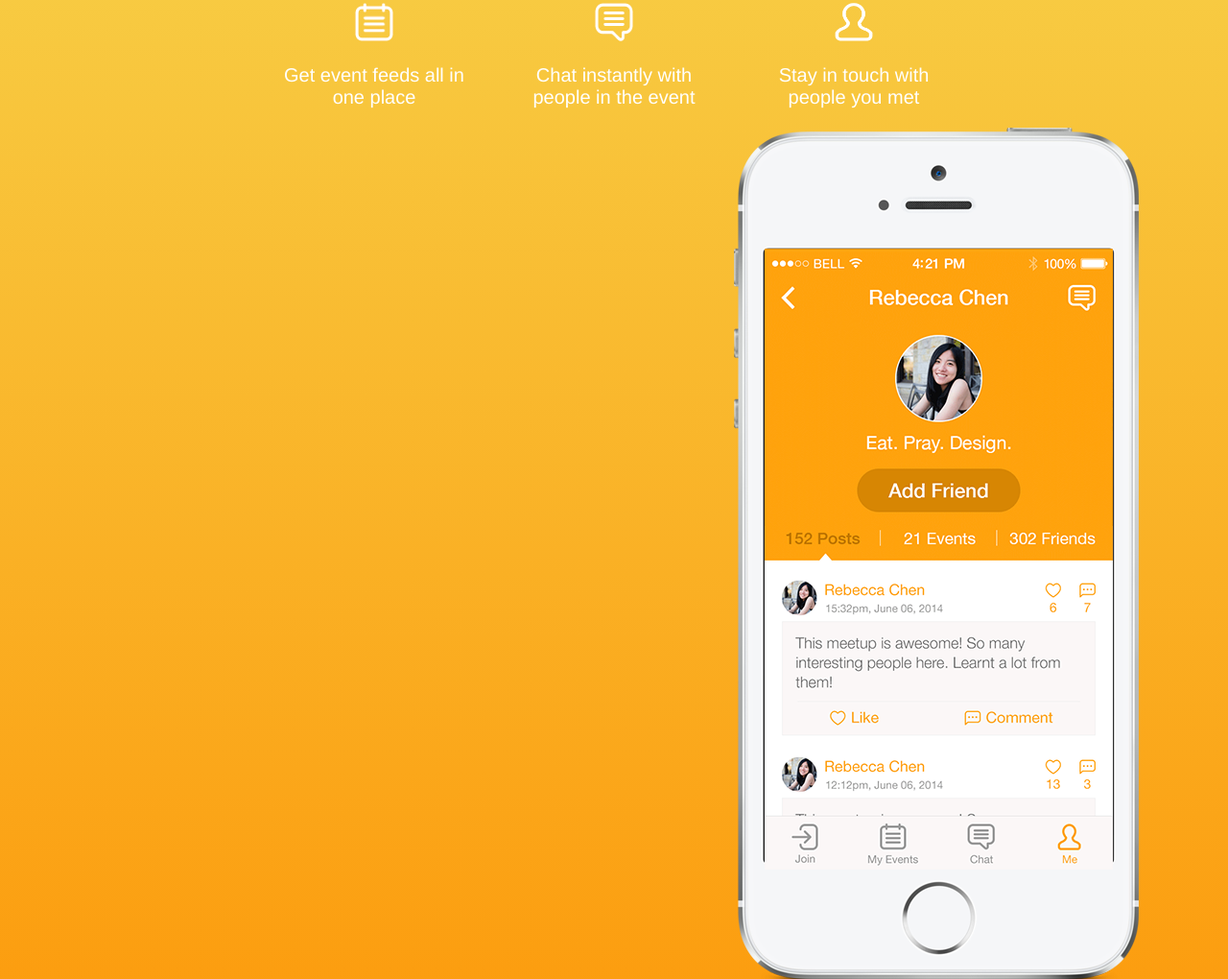
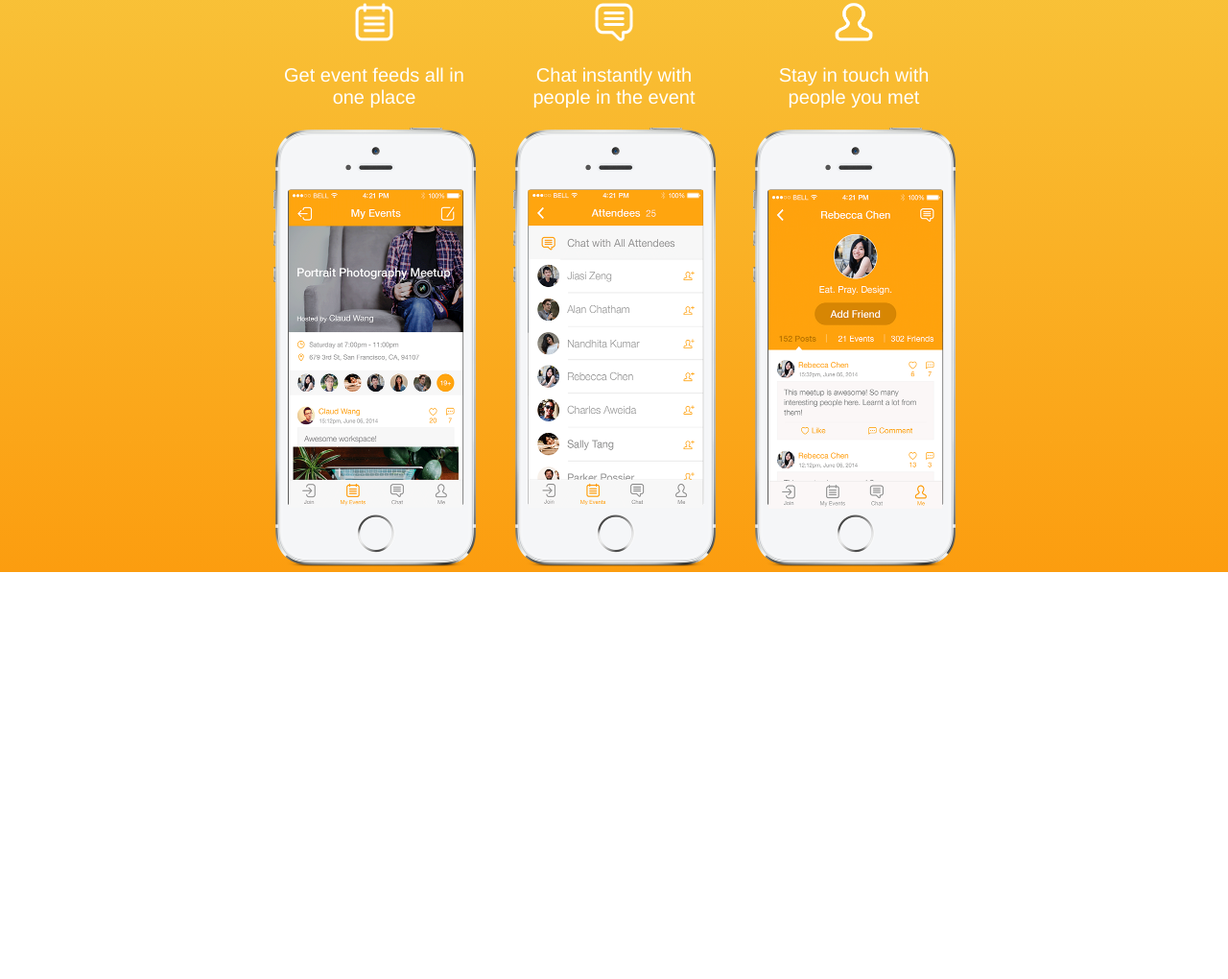
Before and after one commit to eventchat/homepage, a plain HTML site: page index.html in a window 1280 px wide. Shown: the part 572-1592 px from the top of the page at 96% size. After the commit the page ends 1168 px from the top, so only its background shows below. Drawn offline with Linux system fonts and the light colour scheme.

Commit message:
add: phone image

```diff
--- a/index.html
+++ b/index.html
@@ -26,17 +26,19 @@
       <div class="desc">
         Get event feeds all in one place
       </div>
+      <img class="screenshot" src="./img/event-phone.png" alt="" width="211" height="459">
     </div><div id="chat" class="column">
       <img src="./img/chat-icon.png" alt="" width="40" height="40">
       <div class="desc">
         Chat instantly with people in the event
       </div>
+      <img class="screenshot" src="./img/chat-phone.png" alt="" width="211" height="459">
     </div><div id="people" class="column">
       <img src="./img/people-icon.png" alt="" width="40" height="40">
       <div class="desc">
         Stay in touch with people you met
       </div>
-      <img class="screenshot" src="./img/people-phone.png" alt="">
+      <img class="screenshot" src="./img/people-phone.png" alt="" width="211" height="459">
     </div>
   </div>
 
```
